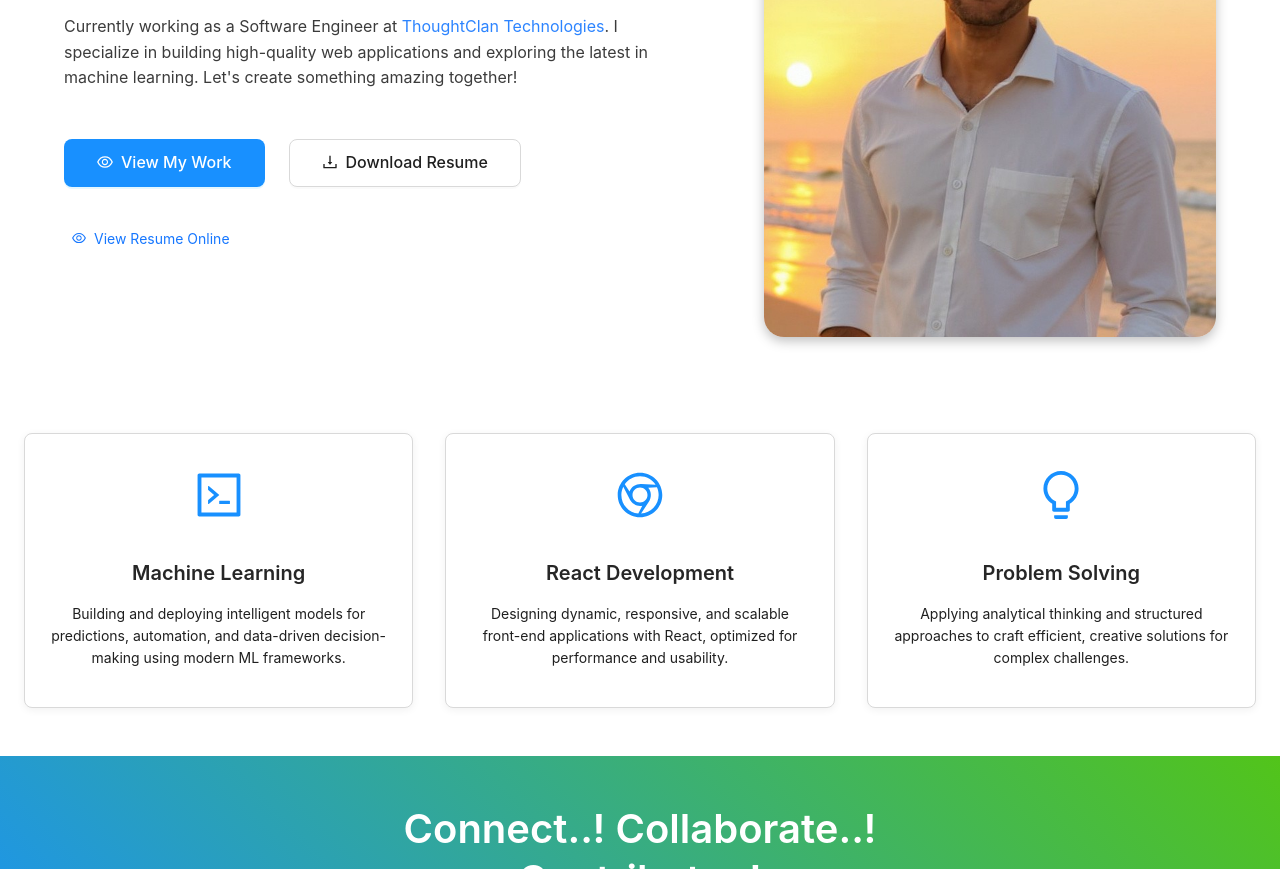
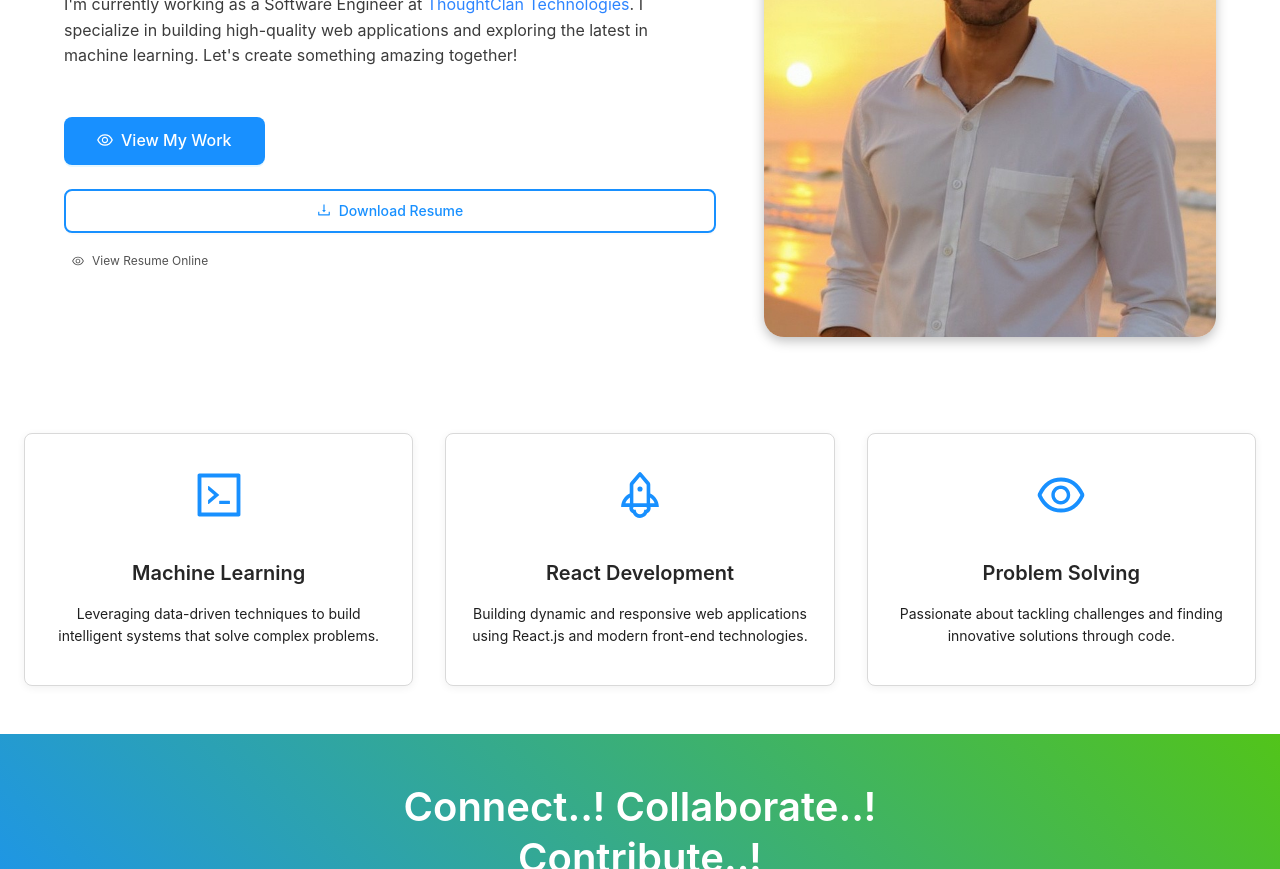
Before and after one commit to LokeshBhaskarNR/Personal_Portfolio, a React (Create React App) app in the folder personal_portfolio/: page / in a window 1280 px wide. Shown: the part 340-1209 px from the top of the page. Built offline with nearby package versions, Linux system fonts and the light colour scheme.

Commit message:
Update Home.js

```diff
--- a/personal_portfolio/src/pages/Home/Home.js
+++ b/personal_portfolio/src/pages/Home/Home.js
@@ -4,15 +4,15 @@ import { Link } from 'react-router-dom';
 import {
   DownloadOutlined,
   EyeOutlined,
-  BulbOutlined,
   CodeOutlined,
-  ChromeOutlined
+  RocketOutlined
 } from '@ant-design/icons';
 import './Home.scss';
 
 const { Title, Paragraph } = Typography;
 
 const Home = () => {
+
     const handleResumeDownload = () => {
 
     const link = document.createElement('a');
@@ -41,11 +41,12 @@ const Home = () => {
                 Full Stack Developer And ML Enthusiast
               </Title>
               <Paragraph className="hero-description">
-                Currently working as a Software Engineer at <a href="https://thoughtclan.com/" target="_blank" rel="noopener noreferrer">ThoughtClan Technologies</a>.
+                I'm currently working as a Software Engineer at <a href="https://thoughtclan.com/" target="_blank" rel="noopener noreferrer">ThoughtClan Technologies</a>.
                 I specialize in building high-quality web applications
                 and exploring the latest in machine learning.
                 Let's create something amazing together!
               </Paragraph>
+
               <Space size="large" className="hero-actions">
                 <Button
                   type="primary"
@@ -54,23 +55,25 @@ const Home = () => {
                 >
                   <Link to="/projects">View My Work</Link>
                 </Button>
+              </Space>
 
+              <div className="resume-actions">
                 <Button
                   size="large"
                   icon={<DownloadOutlined />}
                   onClick={handleResumeDownload}
-                  className="secondary-btn"
+                  className="secondary-btn resume-download-btn"
+                  block
                 >
                   Download Resume
                 </Button>
-              </Space>
 
-              <div className="resume-actions" style={{ marginTop: '16px' }}>
                 <Button
                   type="link"
                   onClick={handleResumeView}
                   icon={<EyeOutlined />}
                   size="small"
+                  className="view-resume-link"
                 >
                   View Resume Online
                 </Button>
@@ -99,38 +102,37 @@ const Home = () => {
               </div>
               <Title level={4}>Machine Learning</Title>
               <Paragraph>
-            Building and deploying intelligent models for predictions,
-            automation, and data-driven decision-making using modern ML frameworks.
+                Leveraging data-driven techniques to build intelligent
+                systems that solve complex problems.
               </Paragraph>
             </div>
           </Col>
           <Col xs={24} md={8}>
             <div className="feature-card">
               <div className="feature-icon">
-            <ChromeOutlined />
+                <RocketOutlined />
               </div>
               <Title level={4}>React Development</Title>
               <Paragraph>
-            Designing dynamic, responsive, and scalable front-end
-            applications with React, optimized for performance and usability.
+                Building dynamic and responsive web applications
+                using React.js and modern front-end technologies.
               </Paragraph>
             </div>
           </Col>
           <Col xs={24} md={8}>
             <div className="feature-card">
               <div className="feature-icon">
-            <BulbOutlined />
+                <EyeOutlined />
               </div>
               <Title level={4}>Problem Solving</Title>
               <Paragraph>
-            Applying analytical thinking and structured approaches
-            to craft efficient, creative solutions for complex challenges.
+                Passionate about tackling challenges and finding
+                innovative solutions through code.
               </Paragraph>
             </div>
           </Col>
         </Row>
       </section>
-
 
       <section className="cta-section">
         <div className="cta-content">
```
Lines whose indentation alone changed are shown as unchanged.
